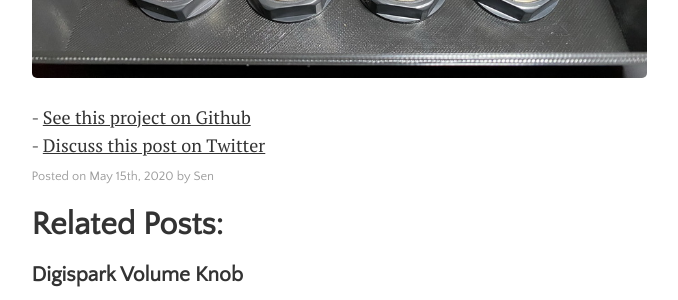
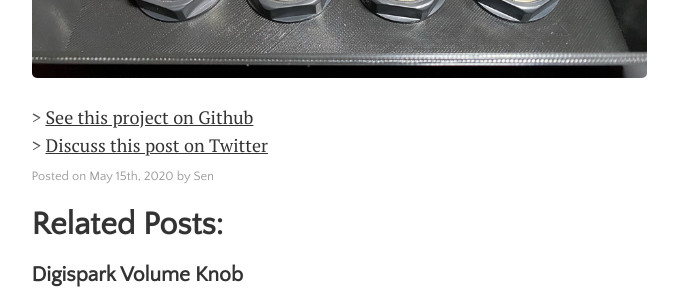
Before and after one commit to senwerks/obsoletenerd.github.io, a Jekyll site: the page built from _posts/2020-05-15-Arcade-Macro-Board-for-OBS.md, in a window 1280 px wide and 900 px high, scrolled down 4861 px. Shown: the part 337-637 px from the top of the window, without its empty margins (301-979 px from the left). Built offline with Jekyll 4.4.1, drawn with Linux system fonts in a browser that asks for light colours.

Commit message:
Changes to site template

```diff
--- a/_layouts/post.html
+++ b/_layouts/post.html
@@ -13,10 +13,10 @@ layout: default
 {{ content }}
 
 {% if page.github %}
-- <a href="{{ page.github }}">See this project on Github</a><br>
+> <a href="{{ page.github }}">See this project on Github</a><br>
 {% endif %}
 {% if page.twitter %}
-- <a href="{{ page.twitter }}">Discuss this post on Twitter</a><br>
+> <a href="{{ page.twitter }}">Discuss this post on Twitter</a><br>
 {% endif %}
 
 <span class="post-date">
```
